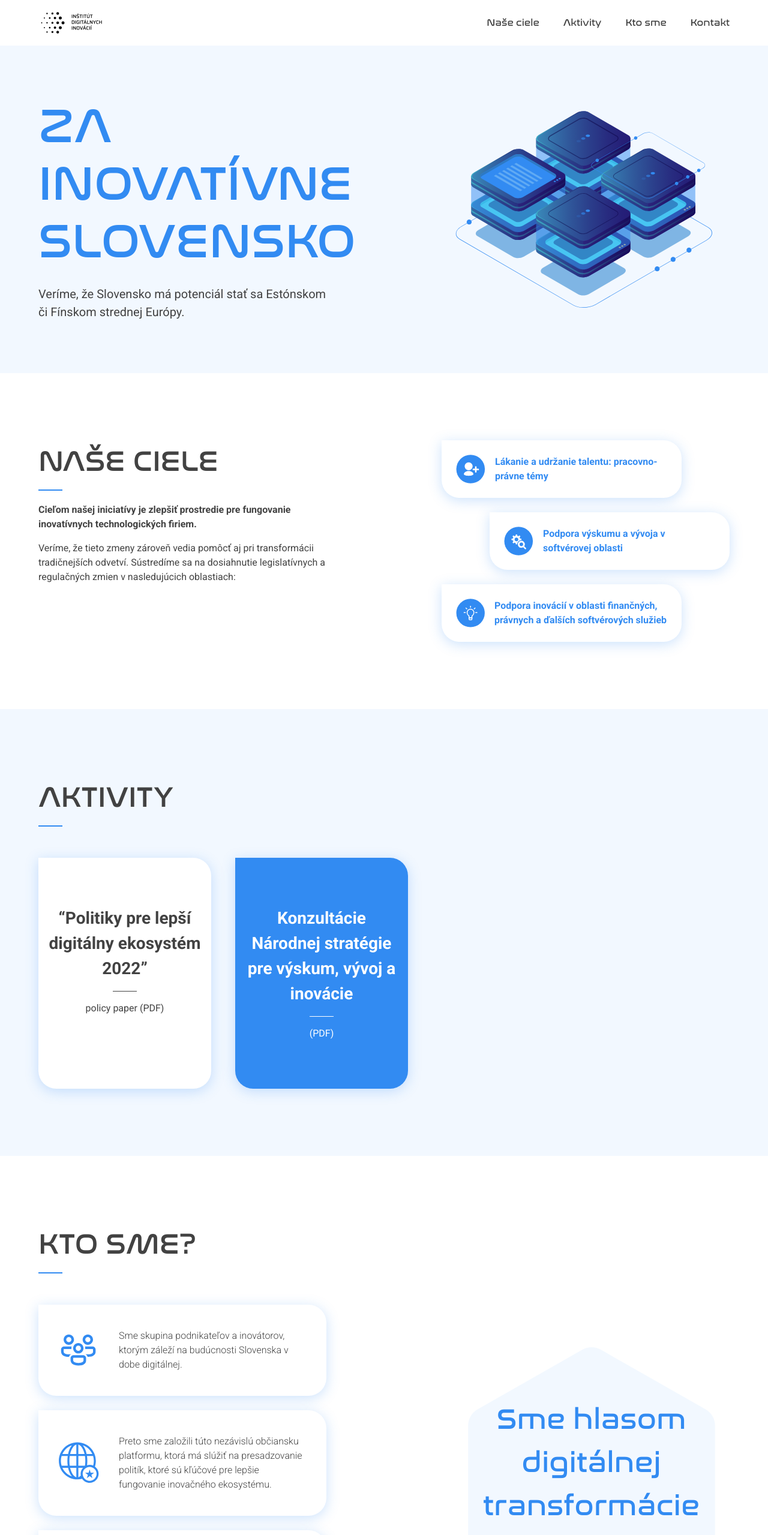
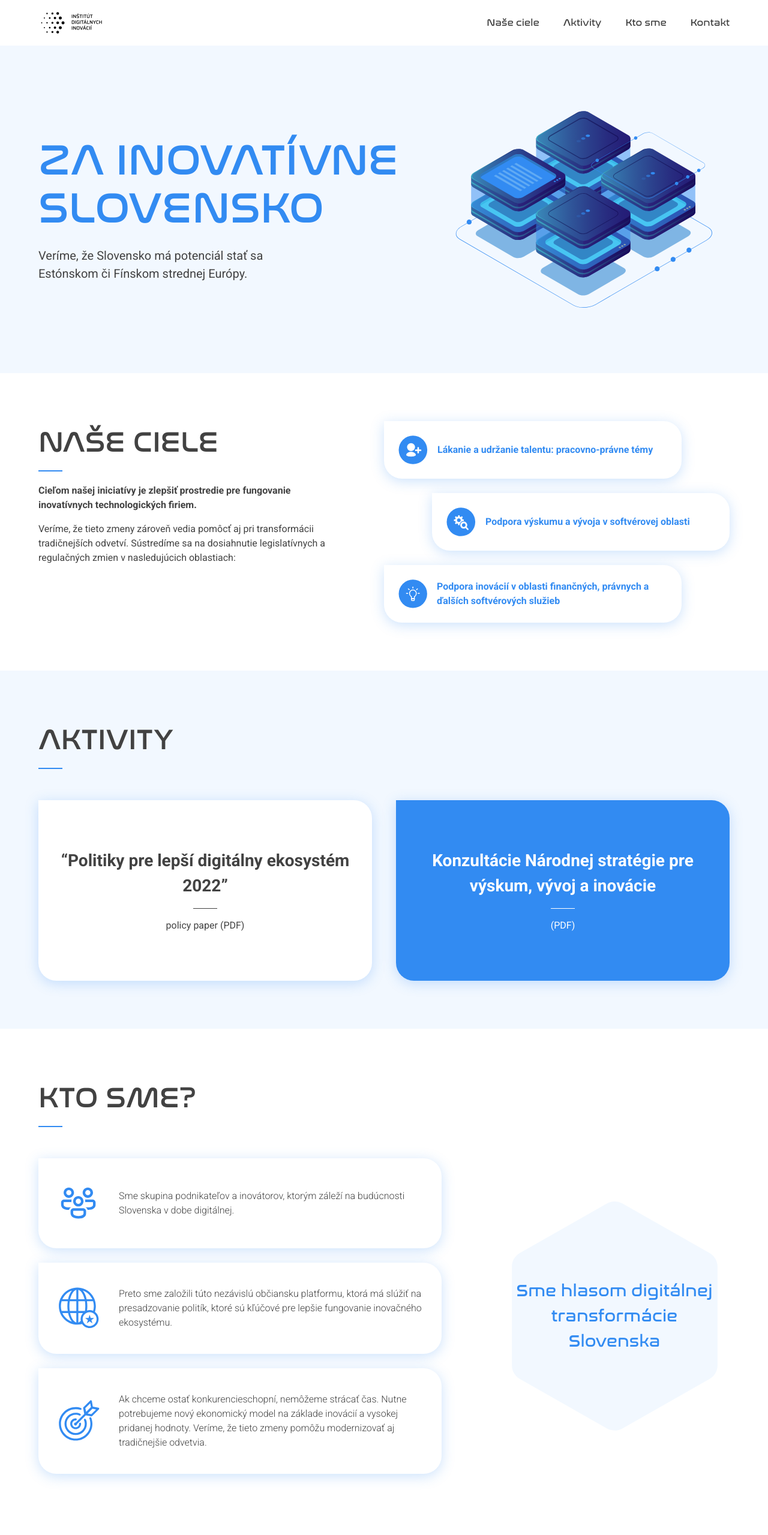
Before and after one commit to vacuumlabs/institut-digitalnych-inovacii, a Next.js app: page / in a window 1280 px wide. Shown: the top 2559 px of the page at 60% size. Built offline with nearby package versions, Linux system fonts and the light colour scheme.

Commit message:
Add tablet styles

```diff
--- a/components/AboutUs.jsx
+++ b/components/AboutUs.jsx
@@ -18,11 +18,11 @@ const AboutUsTile = ({ icon, text }) => {
 
 const AboutUs = () => {
   return (
-    <div className="py-8 lg:py-28">
+    <div className="py-8 lg:py-20 xl:py-28">
       <div className="container mx-auto">
         <Headline text="Kto sme?" />
         <div className="lg:mt-16 lg:flex lg:items-center lg:justify-between">
-          <div className="lg:w-5/12">
+          <div className="lg:w-7/12 xl:w-5/12">
             <div className="mt-10 space-y-6 lg:mt-0">
               <AboutUsTile
                 icon="/assets/icon-about-1.svg"
@@ -38,9 +38,9 @@ const AboutUs = () => {
               />
             </div>
           </div>
-          <div className="mt-20 lg:mt-0 lg:w-2/5">
+          <div className="mt-20 lg:mt-0 lg:w-4/12 xl:w-2/5">
             <div className="bg-polygon mx-auto flex aspect-square max-w-[320px] items-center justify-center bg-contain bg-center bg-no-repeat p-6 lg:max-w-full">
-              <h3 className="font-nasa text-brand text-title-small lg:text-title text-center">
+              <h3 className="font-nasa text-brand text-title-small xl:text-title text-center">
                 Sme hlasom digitálnej transformácie Slovenska
               </h3>
             </div>
--- a/components/Activities.jsx
+++ b/components/Activities.jsx
@@ -27,22 +27,22 @@ const ActivityTile = ({
 
 const Activities = () => {
   return (
-    <div className="py-8 lg:py-28">
+    <div className="py-8 lg:py-20 xl:py-28">
       <div className="container mx-auto">
         <Headline text="Aktivity" />
-        <div className="mt-4 space-y-5 px-10 lg:mt-16 lg:flex lg:space-y-0 lg:space-x-10 lg:px-0">
+        <div className="mt-4 space-y-5 px-10 md:mt-10 md:flex md:space-y-0 md:space-x-6 lg:mt-16 lg:space-y-0 lg:space-x-10 lg:px-0">
           <ActivityTile
             text="“Politiky pre lepší digitálny ekosystém 2022”"
             linkText="policy paper (PDF)"
             linkURL="#"
-            classes="lg:w-3/12"
+            classes="md:w-6/12 xl:w-3/12"
           />
           <ActivityTile
             brandBg
             text="Konzultácie Národnej stratégie pre výskum, vývoj a inovácie"
             linkText="(PDF)"
             linkURL="#"
-            classes="lg:w-3/12"
+            classes="md:w-6/12 xl:w-3/12"
           />
         </div>
       </div>
--- a/components/Board.jsx
+++ b/components/Board.jsx
@@ -28,7 +28,7 @@ const BoardTile = ({ imgURL, name, position, whiteName = false }) => {
 
 const Board = () => {
   return (
-    <div className="with-backdrop before:bg-default relative py-8 lg:py-28">
+    <div className="with-backdrop before:bg-default relative py-8 before:top-[200px] before:md:top-[185px] lg:py-20 before:lg:top-[275px] xl:py-28 before:xl:top-[300px]">
       <div className="container relative z-10 mx-auto">
         <Headline text="Správna rada" alignCenterLg />
         <div className="mb-20 flex justify-center space-x-6 lg:space-x-12">
--- a/components/Goals.jsx
+++ b/components/Goals.jsx
@@ -29,7 +29,7 @@ const GoalTile = ({ icon, text, classes = "" }) => {
 
 const Goals = () => {
   return (
-    <div className="py-8 lg:py-28">
+    <div className="py-8 lg:py-20 xl:py-28">
       <div className="container mx-auto">
         <div className="lg:flex lg:justify-between">
           <div className="text-center lg:w-5/12 lg:text-left">
@@ -44,12 +44,12 @@ const Goals = () => {
               a regulačných zmien v nasledujúcich oblastiach:
             </p>
           </div>
-          <div className="mt-10 space-y-6 lg:mt-0 lg:w-5/12">
+          <div className="mt-10 space-y-6 lg:mt-0 lg:w-6/12 xl:w-5/12">
             {goals.map((goal, index) => (
               <GoalTile
                 {...goal}
                 key={index}
-                classes={index % 2 === 0 ? "lg:odd:mr-20" : "lg:even:ml-20"}
+                classes={index % 2 === 0 ? "md:odd:mr-20" : "md:even:ml-20"}
               />
             ))}
           </div>
--- a/components/Hero.jsx
+++ b/components/Hero.jsx
@@ -3,11 +3,11 @@ const Hero = () => {
     <div className="bg-brand-light py-10 lg:py-20">
       <div className="container mx-auto">
         <div className="lg:flex lg:items-center lg:justify-between">
-          <div className="text-center lg:w-7/12 lg:pr-20 lg:text-left">
-            <h1 className="font-nasa text-title-small text-brand sm:text-title lg:text-title-large uppercase">
+          <div className="text-center lg:w-7/12 lg:pr-10 lg:text-left xl:pr-20">
+            <h1 className="font-nasa text-title-small text-brand sm:text-title lg:text-title-larger xl:text-title-large uppercase">
               Za inovatívne Slovensko
             </h1>
-            <p className="lg:text-text-large mt-4 lg:mt-6 lg:max-w-[480px]">
+            <p className="lg:text-text-large mt-4 lg:mt-6 lg:max-w-[400px] xl:max-w-[480px]">
               Veríme, že Slovensko má potenciál stať sa Estónskom či Fínskom
               strednej Európy.
             </p>
--- a/components/Logos.jsx
+++ b/components/Logos.jsx
@@ -3,7 +3,7 @@ import ShadowTile from "./ShadowTile";
 const Logos = ({ logos }) => {
   return (
     <ShadowTile>
-      <div className="grid grid-cols-2 items-center justify-items-center gap-10 p-10 lg:grid-cols-7">
+      <div className="grid grid-cols-2 items-center justify-items-center gap-10 p-10 md:grid-cols-3 lg:grid-cols-5 xl:grid-cols-7">
         {logos.map((logo) => (
           <img
             src={`/assets/${logo}.png`}
--- a/components/Members.jsx
+++ b/components/Members.jsx
@@ -31,7 +31,7 @@ const otherlogos = [
 const Members = () => {
   return (
     <>
-      <div className="with-backdrop relative py-8 before:hidden lg:py-28 lg:before:top-[275px] lg:before:block lg:before:h-[400px]">
+      <div className="with-backdrop relative py-8 before:hidden lg:py-28 lg:before:top-[350px] lg:before:block lg:before:h-[550px] xl:before:top-[275px] xl:before:h-[400px]">
         <div className="container relative z-10 mx-auto">
           <Headline
             text="Zakladajúci členovia"
--- a/styles/globals.css
+++ b/styles/globals.css
@@ -52,7 +52,5 @@
         @apply h-[400px];
         @apply right-0;
         @apply left-0;
-        @apply top-[200px];
-        @apply lg:top-[300px];
     }
 }
--- a/tailwind.config.js
+++ b/tailwind.config.js
@@ -16,6 +16,7 @@ module.exports = {
     },
     fontSize: {
       'title-large': ['80px', '96px'],
+      'title-larger': ['72px', '80px'],
       'title': '48px',
       'title-small': '28px',
       'text-large': '20px',
```
